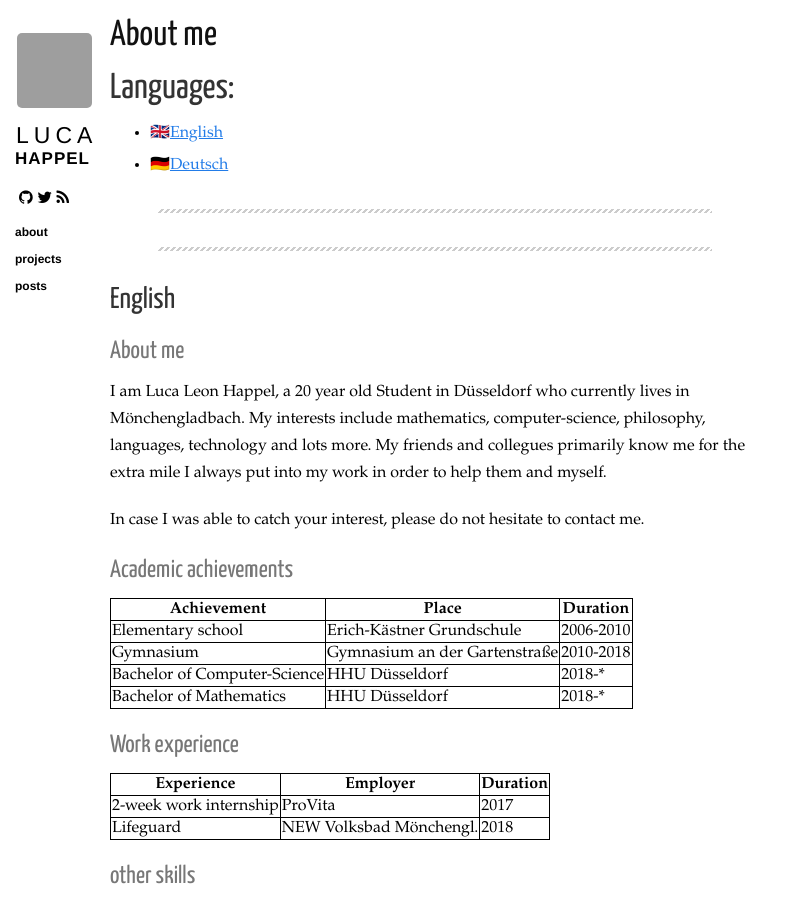
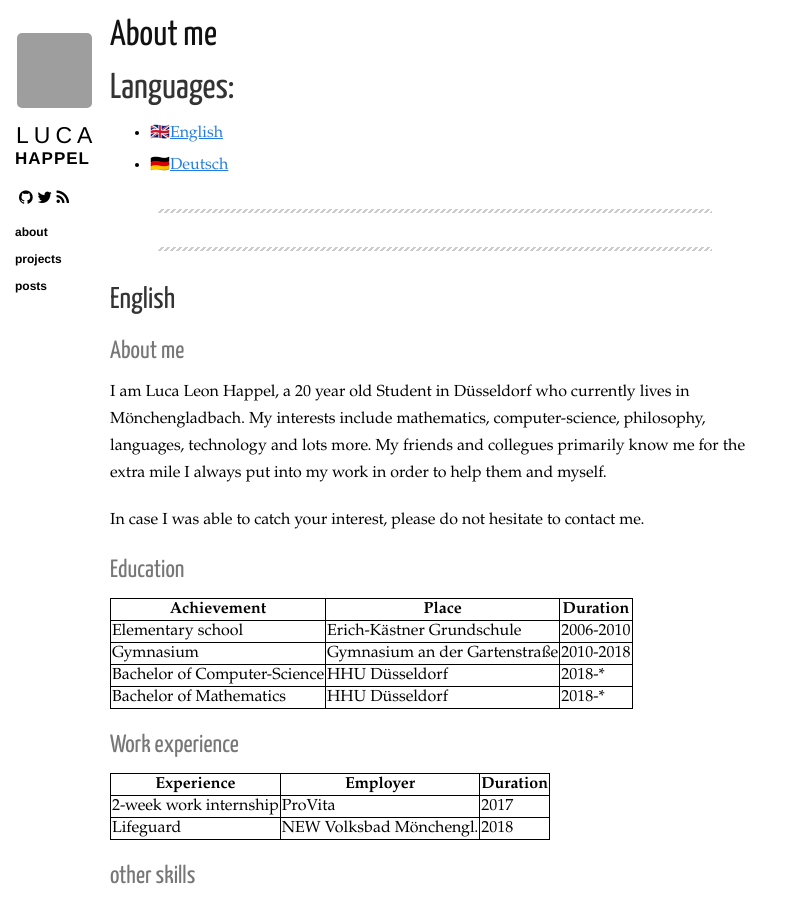
Before and after one commit to Quoteme/quoteme.github.io, a Jekyll site: the page built from about.md, in a window 1280 px wide and 900 px high. Shown: the whole window, without its empty margins (0-793 px from the left). Built offline with Jekyll 4.4.1, drawn with Linux system fonts in a browser that asks for light colours; nearby versions of some CDN libraries; some of the changed text lies outside the part shown; grey boxes are pictures that could not be loaded.

```diff
--- a/about.md
+++ b/about.md
@@ -23,7 +23,7 @@ put into my work in order to help them and myself.
 
 In case I was able to catch your interest, please do not hesitate to contact me.
 
-### Academic achievements
+### Education
 
 | Achievement | Place | Duration |
 |---|---|---|
```
Also changed, not shown: other parts of about.md (+1 -1 lines), 19 other files.
